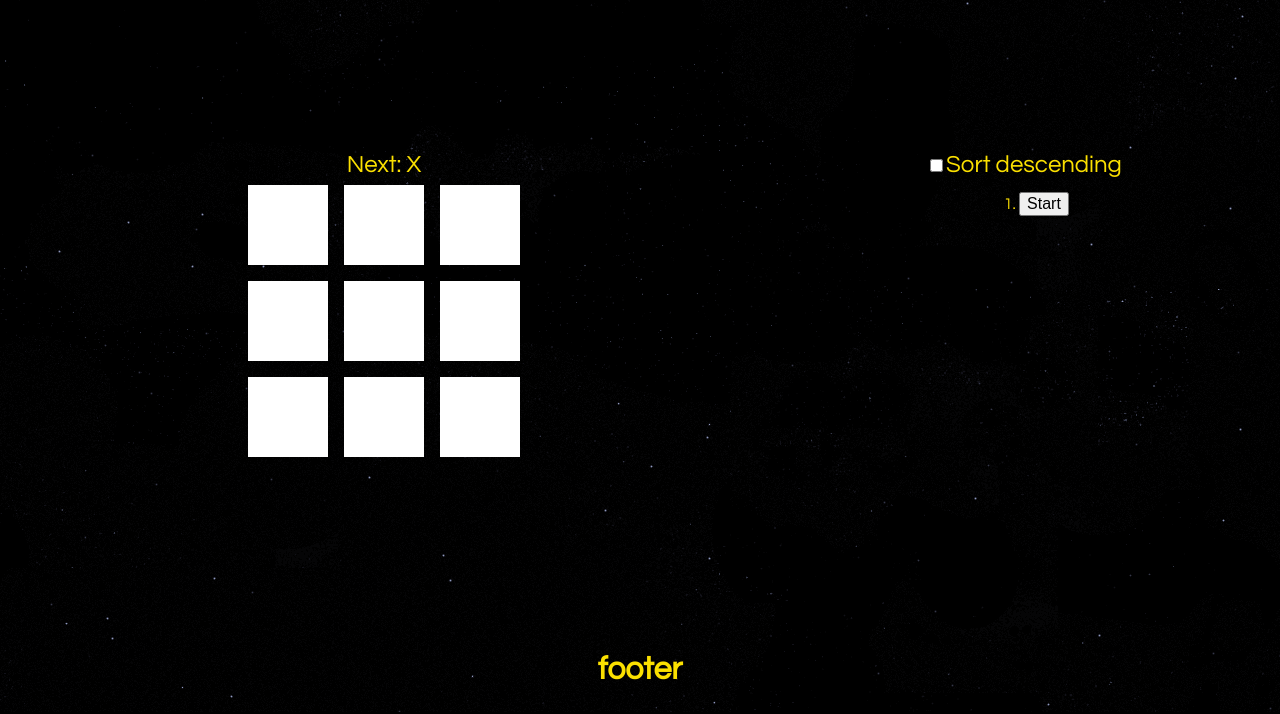
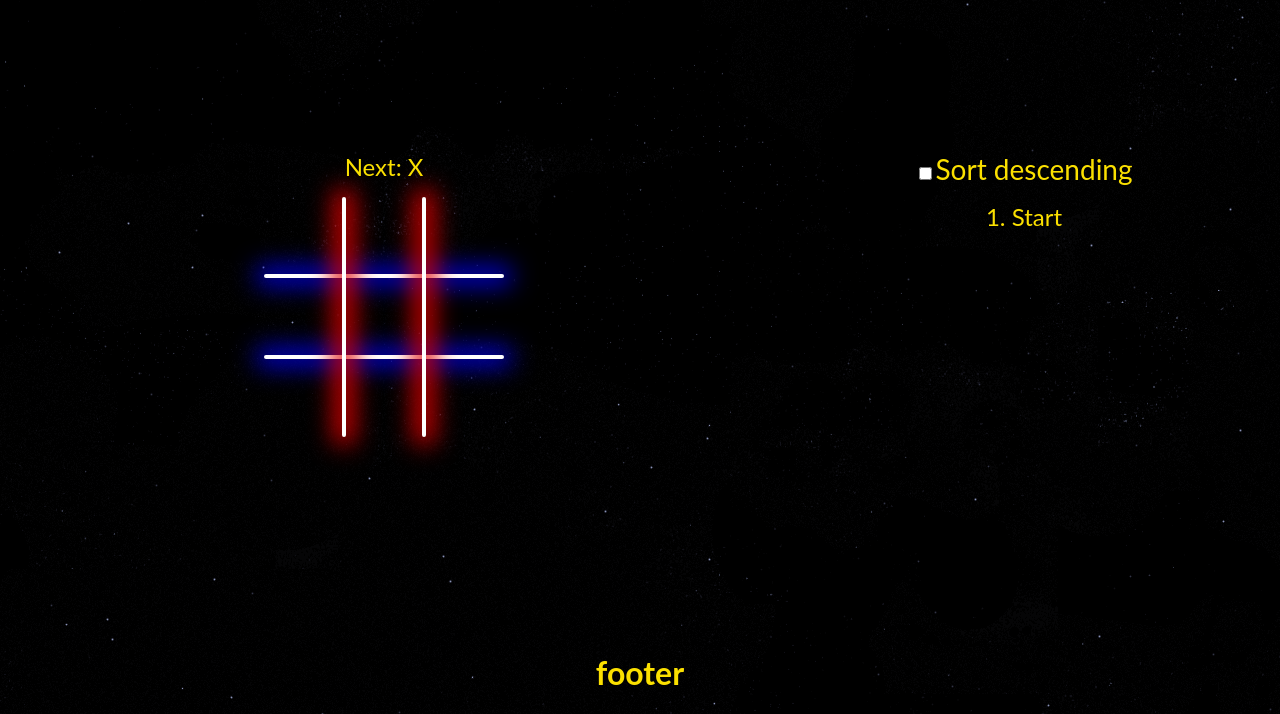
Before and after one commit to luanorlandi/tic-tac-porg, a React app: page / in a window 1280 px wide. Shown: the part 88-802 px from the top of the page. Built offline with nearby package versions, Linux system fonts and the light colour scheme.

Commit message:
Style remaining components with Star Wars

```diff
--- a/src/components/App.css
+++ b/src/components/App.css
@@ -1,10 +1,10 @@
 @font-face {
-  font-family: StarWars;
+  font-family: 'StarWars';
   src: url('../font/starjedi.ttf');
 }
 
 body {
-  font: 15px "Century Gothic", Futura, sans-serif;
+  font-family: 'Lato', sans-serif;
   margin: 0;
   background-color: #000000;
   background-image: url('../assets/background.png');
@@ -16,7 +16,7 @@ header {
   height: 10vh;
   display: flex;
   justify-content: center;
-  font-family: StarWars;
+  font-family: 'StarWars';
   text-shadow: 0.2vh 0.2vh 0 #fbe000,
     0.2vh -0.2vh 0 #fbe000,
     -0.2vh 0.2vh 0 #fbe000,
--- a/src/components/Board.css
+++ b/src/components/Board.css
@@ -10,3 +10,32 @@
   justify-content: space-between;
   width: inherit;
 }
+
+.lines {
+  position: absolute;
+  z-index: -1;
+}
+
+.horizontal-line {
+  position: relative;
+  margin-top: 9.6vh;
+  max-width: 90vw;
+  width: 30vh;
+  height: 0.5vh;
+  background-color: #ffffff;
+  border-radius: 1vh;
+  box-shadow: 0px 0px 3vh 1vh #0000d2;
+}
+
+.vertical-line {
+  display: inline-block;
+  position: relative;
+  margin-left: 4.7vh;
+  margin-right: 4.7vh;
+  max-height: 90vw;
+  width: 0.5vh;
+  height: 30vh;
+  background-color: #ffffff;
+  border-radius: 1vh;
+  box-shadow: 0px 0px 3vh 1vh #e00000;
+}
--- a/src/components/Board.js
+++ b/src/components/Board.js
@@ -54,6 +54,14 @@ export default class Board extends Component {
     return (
       <div className='game-board'>
         { rows }
+        <div className='lines'>
+          <div className='horizontal-line'></div>
+          <div className='horizontal-line'></div>
+        </div>
+        <div className='lines'>
+          <div className='vertical-line'></div>
+          <div className='vertical-line'></div>
+        </div>
       </div>
     );
   }
--- a/src/components/Game.css
+++ b/src/components/Game.css
@@ -16,6 +16,7 @@ section.game {
   display: flex;
   justify-content: center;
   font-size: 3vh;
+  margin-bottom: 2vh;
 }
 
 section.moves {
@@ -30,15 +31,21 @@ section.moves {
 }
 
 label {
-  font-size: 3vh;
+  font-size: 3.5vh;
 }
 
-li {
-  font-size: 2vh;
+.moves-list {
+  display: flex;
+  flex-direction: column;
+  align-content: space-around;
+  flex-wrap: wrap;
+  max-height: 20vh;
+  width: 100%;
+  margin: 2vh;
 }
 
-button {
-  font-size: 2vh;
+.moves-list div {
+  font-size: 3vh;
 }
 
 .move-selected {
--- a/src/components/Game.js
+++ b/src/components/Game.js
@@ -65,31 +65,29 @@ export default class Game extends Component {
       const row = 1 + Math.floor(step.cell / 3);
       const column = 1 + step.cell % 3;
       const desc = move ?
-        `${label.move} (${row}, ${column})` :
-        `${label.start}`;
+        `${1+move}. ${label.move} (${row}, ${column})` :
+        `1. ${label.start}`;
 
       const moveSelectedClass =
         this.state.isUndoingMove && this.state.stepNumber === move ?
         'move-selected' : '';
 
       return (
-        <li key={move}>
-          <button
-            className={ moveSelectedClass }
-            onClick={() => this.jumpTo(move)}>
-            {desc}
-          </button>
-        </li>
+        <div key={move}
+          className={ moveSelectedClass }
+          onClick={() => this.jumpTo(move)}>
+          {desc}
+        </div>
       );
     });
 
     if (this.state.isDescendingOrder) {
       const reversedMoves = moves.slice(0).reverse();
 
-      return <ol>{ reversedMoves }</ol>;
+      return <div className='moves-list'>{ reversedMoves }</div>;
     }
 
-    return <ol>{ moves }</ol>;
+    return <div className='moves-list'>{ moves }</div>;
   }
 
   render() {
--- a/src/components/Square.css
+++ b/src/components/Square.css
@@ -1,13 +1,13 @@
 .square {
   max-height: 20vw;
   max-width: 20vw;
-  width: 10vh;
-  height: 10vh;
+  width: 8vh;
+  height: 8vh;
   margin: 1vh;
-  background: #fff;
+  background: #ffffff00;
   border: 0;
   float: left;
-  font-size: 5vh;
+  font-size: 4vh;
   font-weight: bold;
   padding: 0;
   text-align: center;
@@ -20,3 +20,17 @@
 .square.highlight {
   color: red;
 }
+
+.porg,
+.chewbacca {
+  background-repeat: no-repeat;
+  background-size: cover;
+}
+
+.porg {
+  background-image: url('../assets/porg.png');
+}
+
+.chewbacca {
+  background-image: url('../assets/chewbacca.png');
+}
--- a/src/components/Square.js
+++ b/src/components/Square.js
@@ -2,6 +2,7 @@ import React, { Component } from 'react';
 import PropTypes from 'prop-types';
 
 import './Square.css';
+import label from '../json/label';
 
 export default class Square extends Component {
   static propTypes = {
@@ -14,12 +15,16 @@ export default class Square extends Component {
 
   render() {
     const classHighlight = this.props.isHighligthed ? 'highlight' : '';
+    let background = '';
+
+    if (this.props.value) {
+      background = this.props.value === label.playerOne ? 'porg' : 'chewbacca';
+    }
+
     return (
       <button
-        className={`square ${classHighlight}`}
-        onClick={this.props.onClick}>
-        { this.props.value }
-      </button>
+        className={`square ${classHighlight} ${background}`}
+        onClick={this.props.onClick} />
     );
   }
 }
```
Also changed, not shown: src/assets/chewbacca.png (added), src/assets/porg.png (added).
